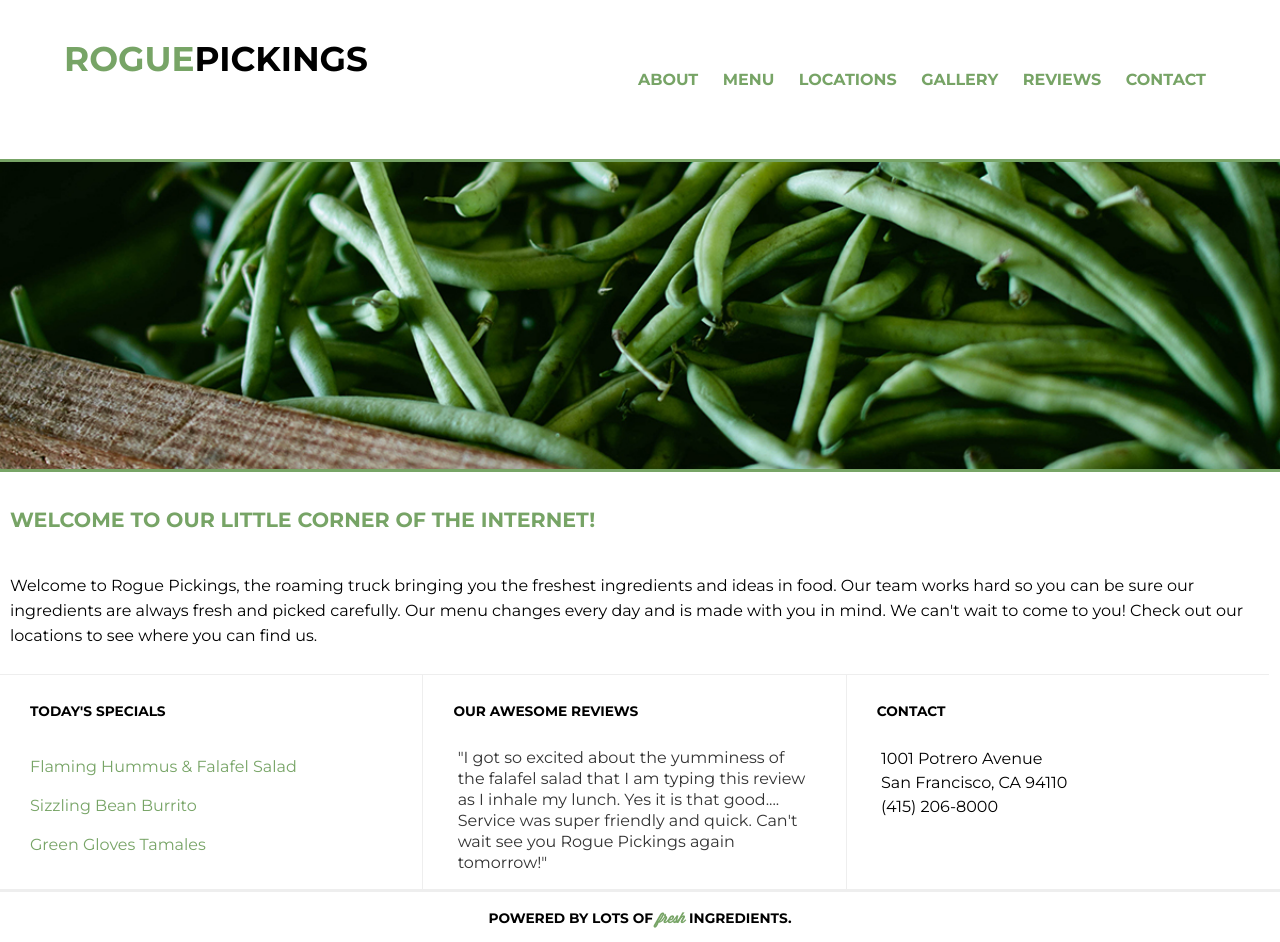
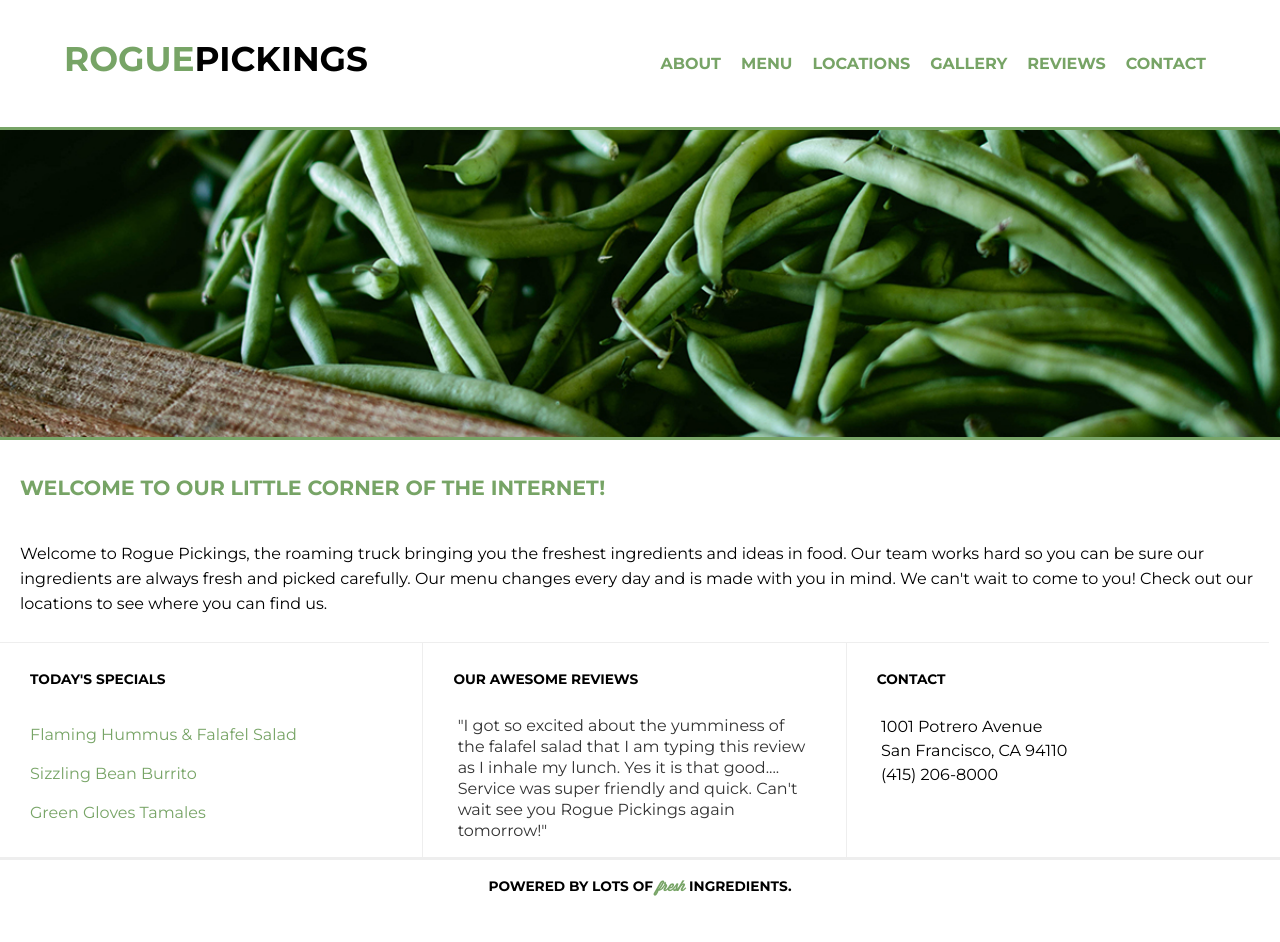
Before and after one commit to sparsell/206-rogue_pickings-206starter, a plain HTML site: page index.html in a window 1280 px wide. After the commit the page ends 910 px from the top, so only its background shows below. Drawn offline with Linux system fonts and the light colour scheme.

Commit message:
responsive edits

```diff
--- a/css/main.css
+++ b/css/main.css
@@ -106,7 +106,7 @@ header nav ul li a{
 .main-title {
 	height: auto;
 	float: left;
-	padding-left; 10px;
+	padding-left: 10px;
 }
 .main-title h3 {
 	text-align: left;
@@ -216,8 +216,10 @@ header {
 }
 
 header nav ul {
-	/*margin: 0;
-	padding: 0;*/
-	display: inline;
+	margin: 0;
+	padding: 0;
+	display: flex;
+	justify-content: space-between;
+	flex-direction: row;
 }
 }
```
